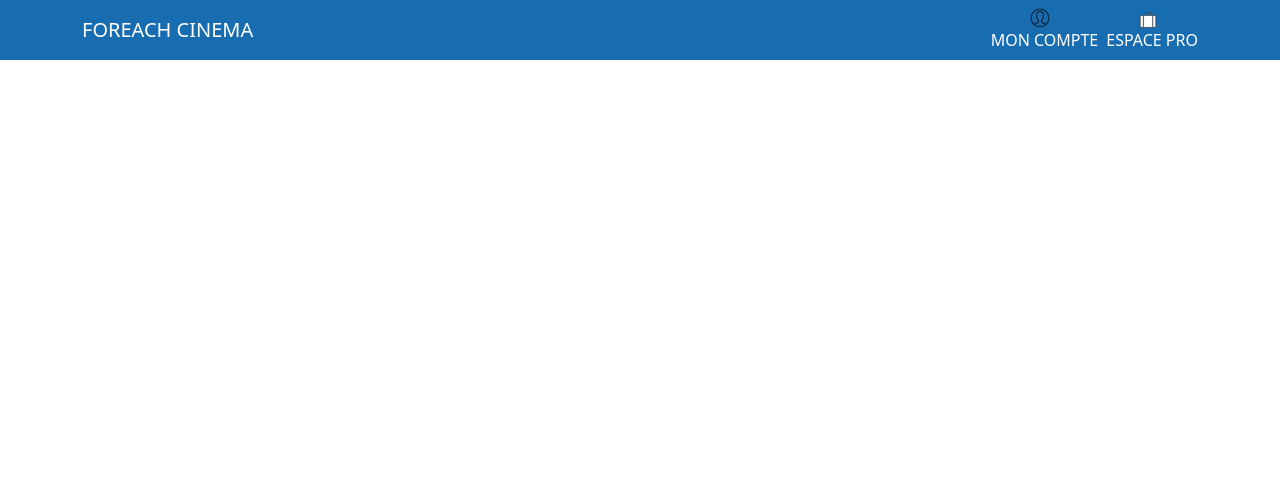
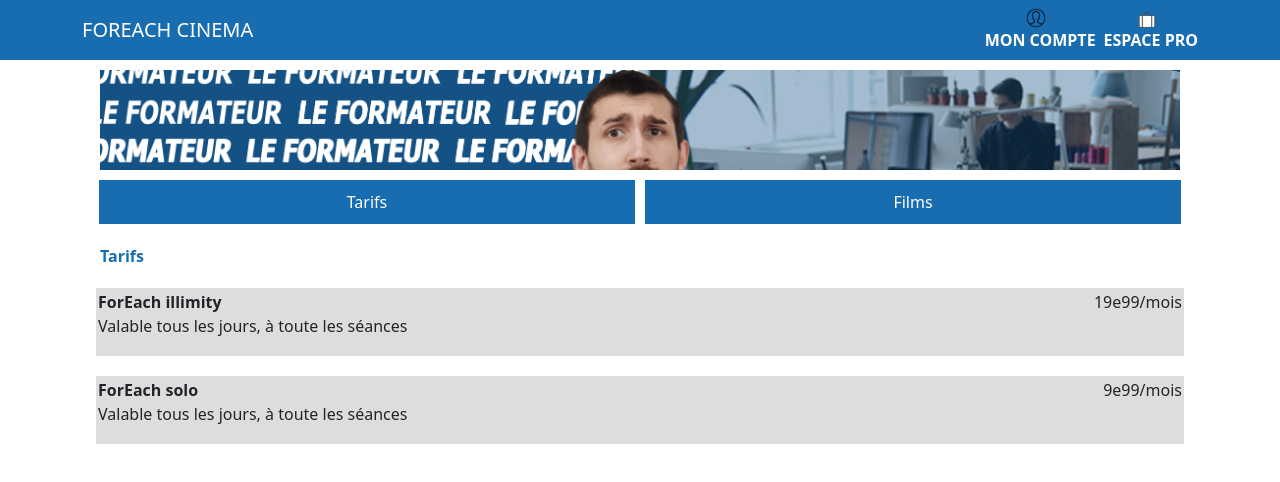
Before and after one commit to mystikal59/foreach_cinema, a plain HTML site: page index.html in a window 1280 px wide. Drawn offline with nearby package versions, Linux system fonts and the light colour scheme.

Commit message:
realisation debut du main , jumbotron , cellules tarifs et films,et cellule abonnement

```diff
--- a/index.css
+++ b/index.css
@@ -1,5 +1,84 @@
+/* media header ==================================================================================== */
+
 @media (max-width: 480px) {
     .mobile-hidden {
         display: none !important;
     }
 }
+
+/* main bg tarif et films */
+/* ====================================================================================== */
+
+* {
+    margin: 0;
+    padding: 0;
+}
+
+.main {
+    text-align: center;
+}
+
+.background-image {
+    background-image: url('./starter_exo_fin_module_3/assets/images/ad.png');
+    background-size: cover;
+    color: white;
+    padding: 50px;
+    margin: 10px 100px;
+}
+
+.section1 {
+    display: flex;
+    justify-content: space-around;
+    margin: 0px 94px;
+}
+
+.cell1 {
+    width: 49%;
+    background-color: #186cb0;
+    padding: 10px;
+    text-align: center;
+}
+
+.cell1 a {
+    color: white;
+    text-decoration: none;
+    display: block;
+    height: 100%;
+}
+
+/* main tarifs abonnement */
+/* ========================================================================================== */
+
+.gray-cell1 {
+    display: flex;
+    justify-content: space-between;
+    width: 85%;
+    margin: 0 auto 20px;
+    background-color: #ddd;
+    padding: 2px;
+}
+
+
+.gray-cell2 {
+    display: flex;
+    justify-content: space-between;
+    width: 85%;
+    margin: 0 auto 20px;
+    background-color: #ddd;
+    padding: 2px;
+}
+
+
+.cell2 {
+    padding: 20px;
+    margin: 0px 0 0 80px;
+}
+
+.cell2 span {
+    color: #186cb0;
+    font-weight: bold;
+}
+
+span{
+    font-weight: bold;
+}
--- a/index.html
+++ b/index.html
@@ -23,12 +23,35 @@
             </div>
         </div>
     </header>
-
-
-
-
-
-
+    <main>
+        <div>
+            <div class="background-image">
+            </div>
+            <div class="section1">
+                <div class="cell1">
+                    <a href="#tarifs">Tarifs</a>
+                </div>
+                <div class="cell1">
+                    <a href="#films">Films</a>
+                </div>
+            </div>
+        </div>
+        <div>
+            <div class="section2">
+                <div class="cell2">
+                  <span>Tarifs</span>
+                </div>
+                <div class="gray-cell1">
+                    <p><span>ForEach illimity</span><br>Valable tous les jours, à toute les séances</p>
+                    <p>19e99/mois</p>
+                </div>
+                <div class="gray-cell2">
+                    <p><span>ForEach solo</span><br>Valable tous les jours, à toute les séances</p>
+                    <p>9e99/mois</p>
+                </div>
+            </div>
+        </div>
+    </main>
 
 
 <script src="./index.js"></script>
```
